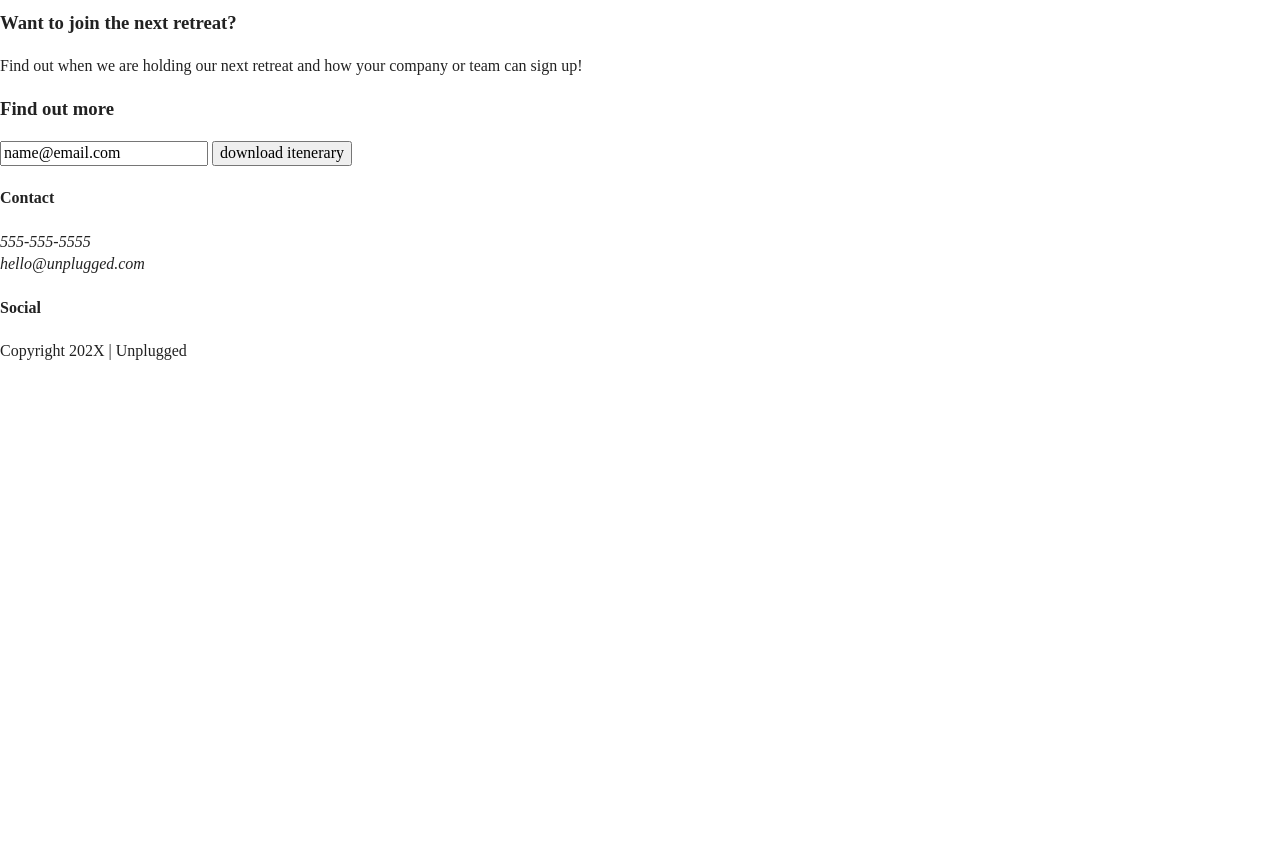
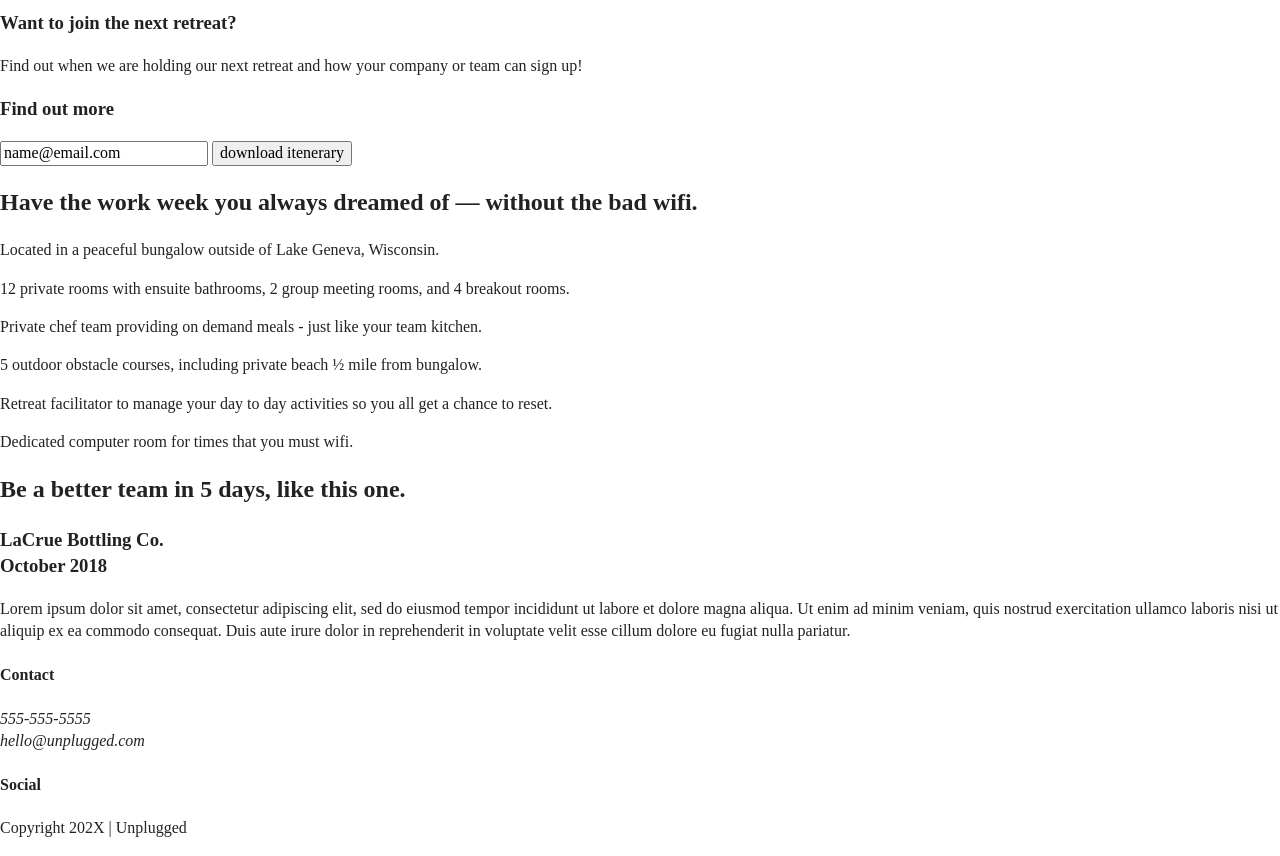
Before and after one commit to GretaGG/unplugged-rt, a website: page index.html in a window 1280 px wide. Shown: the part 246-1102 px from the top of the page. Before the commit the page ends 800 px from the top, so only its background shows below. Drawn offline with Linux system fonts and the light colour scheme.

Commit message:
Website text added to html

```diff
--- a/index.html
+++ b/index.html
@@ -49,7 +49,7 @@
     <section class="hero-area">
       <div class="content-wrapper">
         <h1>
-          Retreat from the desk, return refreshed
+          Retreat from the desk, return refreshed.
         </h1>
       </div>
     </section>
@@ -66,6 +66,69 @@
         </div>
       </div>
     </aside>
+
+    <section class="features">
+      <div class="content-wrapper">
+        <h2>Have the work week you always dreamed of — without the bad wifi.</h2>
+        <div class="features-items">
+          <article>
+            <p class="fontawesome-icon"></p>
+              <p class="features-item-description">
+                Located in a peaceful bungalow outside of Lake Geneva, Wisconsin.
+              </p>
+          </article>
+
+          <article>
+            <p class="fontawesome-icon"></p>
+            <p class="features-item-description">
+              12 private rooms with ensuite bathrooms, 2 group meeting rooms, and 4 breakout rooms.
+            </p>
+          </article>
+
+          <article>
+            <p class="fontawesome-icon"></p>
+            <p class="features-item-description">Private chef team providing on demand meals - just like your team kitchen.</p>
+          </article>
+
+          <article>
+            <p class="fontawesome-icon"></p>
+            <p class="features-item-description">5 outdoor obstacle courses, including private beach ½ mile from bungalow.</p>
+          </article>
+
+          <article>
+            <p class="fontawesome-icon"></p>
+            <p class="features-item-description">
+              Retreat facilitator to manage your day to day activities so you all get a chance to reset.
+            </p>
+          </article>
+
+          <article>
+            <p class="fontawesome-icon"></p>
+            <p class="features-item-description">
+              Dedicated computer room for times that you must wifi.
+            </p>
+          </article>
+
+        </div>
+      </div>
+
+      <section class="reviews">
+        <div class="content-wrapper">
+          <h2>Be a better team in 5 days, like this one.</h2>
+            <article>
+              <div>
+                <h3>LaCrue Bottling Co.<br>
+                  October 2018
+                </h3>
+                  <p>Lorem ipsum dolor sit amet, consectetur adipiscing elit, sed do eiusmod tempor incididunt ut labore et
+                    dolore magna aliqua. Ut enim ad minim veniam, quis nostrud exercitation ullamco laboris nisi ut aliquip
+                    ex ea commodo consequat. Duis aute irure dolor in reprehenderit in voluptate velit esse cillum dolore eu
+                    fugiat nulla pariatur.
+                  </p>
+                </div>
+              </article>
+            </div>
+          </section>
 
   </main>
 
```
